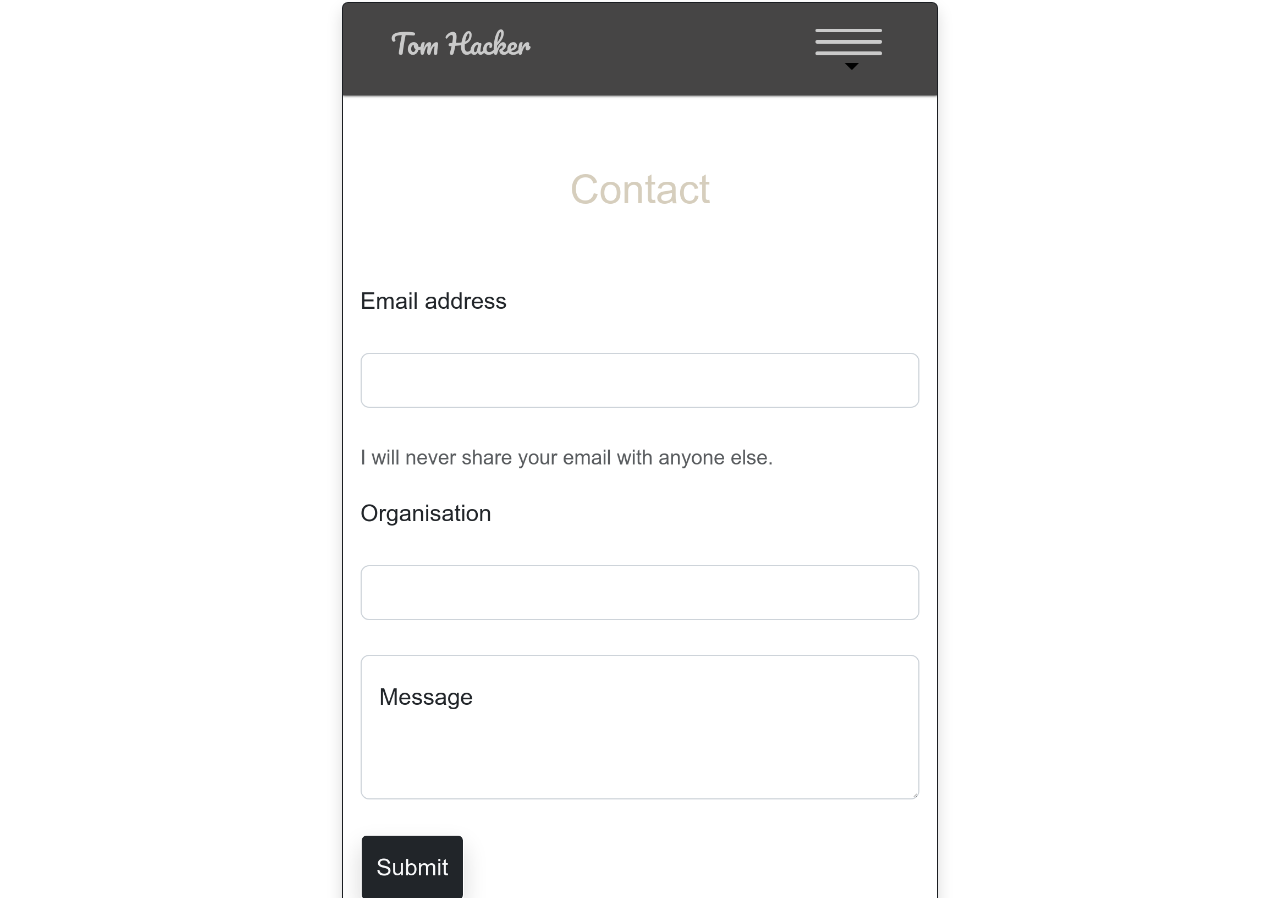
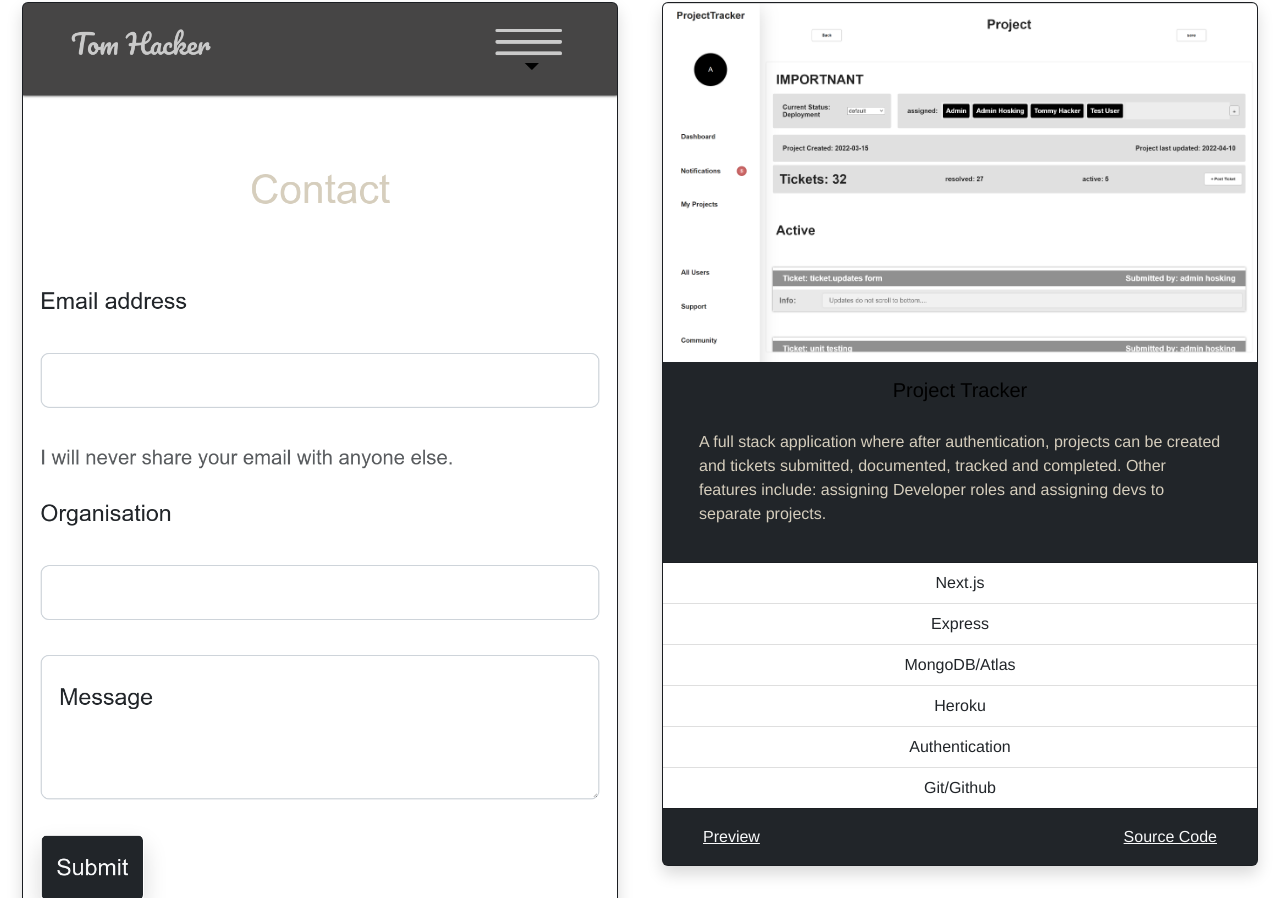
Before and after one commit to TommyHacker/fp-first-exercise, a plain HTML site: page index.html in a window 1280 px wide. Shown: the part 1902-2800 px from the top of the page. Drawn offline with nearby package versions, Linux system fonts and the light colour scheme.

Commit message:
fourth project added

```diff
--- a/index.html
+++ b/index.html
@@ -264,6 +264,50 @@
 					</div>
 				</div>
 			</div>
+
+			<div
+				class="col col-4 col-sm-12 col-md-6 col-lg-4 mx-auto"
+				style="width: 620px; margin-bottom: 10rem"
+			>
+				<div class="card shadow bg-dark text-light" style="max-width: 600px">
+					<img
+						src="./images/project-0-projecttracker.png"
+						class="card-img-top"
+						alt="..."
+					/>
+					<div class="card-body">
+						<h5 class="card-title text-center">Project Tracker</h5>
+						<p class="card-text">
+							A full stack application where after authentication, projects can
+							be created and tickets submitted, documented, tracked and
+							completed. Other features include: assigning Developer roles and
+							assigning devs to separate projects.
+						</p>
+					</div>
+					<!-- List of tech used -->
+					<ul class="list-group list-group-flush text-center">
+						<li class="list-group-item">Next.js</li>
+						<li class="list-group-item">Express</li>
+						<li class="list-group-item">MongoDB/Atlas</li>
+						<li class="list-group-item">Heroku</li>
+						<li class="list-group-item">Authentication</li>
+						<li class="list-group-item">Git/Github</li>
+					</ul>
+					<!-- Links at bottom of card -->
+					<div class="card-body">
+						<a
+							href="https://th-projecttracker.herokuapp.com/"
+							class="card-link ps-4 text-center text-light"
+							>Preview</a
+						>
+						<a
+							href="https://github.com/TommyHacker/projecttracker"
+							class="card-link float-end pe-4 text-light"
+							>Source Code</a
+						>
+					</div>
+				</div>
+			</div>
 		</div>
 
 		<!-- for page container - not to be used with bootstrap! -->
```
Also changed, not shown: images/project-0-projecttracker.png (added), 1 other file.
